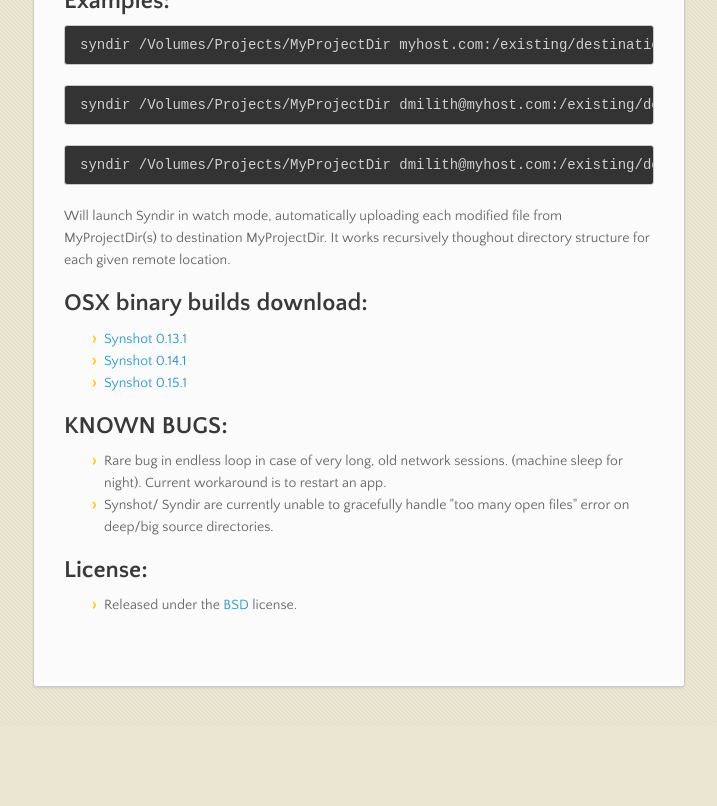
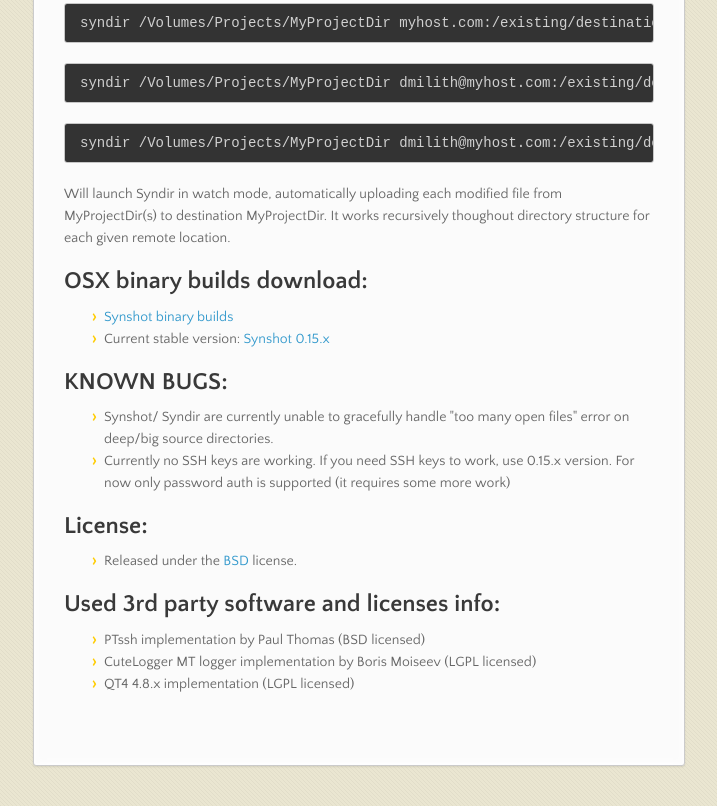
Before and after one commit to VerKnowSys/Syndir, a plain HTML site: page index.html in a window 1280 px wide. Shown: the part 1579-2385 px from the top of the page, without its empty margins (282-999 px from the left). Before the commit the page ends 2306 px from the top, so only its background shows below. Drawn offline with nearby package versions, Linux system fonts and the light colour scheme.

```diff
--- a/index.html
+++ b/index.html
@@ -50,7 +50,7 @@
 </ul><h2>Syndir features:</h2>
 
 <ul>
-<li>Synchronize your files with 0 setup. Works with SFTP. Requires SSH public key authentication.</li>
+<li>Synchronize your files fast. Works with SCP.</li>
 <li>Live file monitoring. Syndir by default runs in foreground as blocking application, watching directories recursively. On each file change it will automatically upload changed file to remote host in destination folder.</li>
 <li>Any amount of remote hosts supported. Just give them as additional params.</li>
 <li>Automatic creation of remote non existent remote directories.</li>
@@ -62,7 +62,7 @@
 <ul>
 <li>Uses Syndir core. Uses SSH public key authentication.</li>
 <li>Simple, small tray application for OSX and Linux.</li>
-<li>Blazing fast. It reuses and maintains single connection to SFTP host.</li>
+<li>Blazing fast. It reuses and maintains single connection to SCP host.</li>
 <li>Works under huge IO/Network loads.</li>
 <li>Security through obscurity. Each screenshot is uploaded first, then renamed to SHA1 of it's name.</li>
 <li>After each upload automatically copies destination link to system clipboard.</li>
@@ -116,18 +116,24 @@
 <h2>OSX binary builds download:</h2>
 
 <ul>
-<li><a href="http://dmilith.verknowsys.com/Public/Synshot-releases/Synshot-0.13.1.tar.gz">Synshot 0.13.1</a></li>
-<li><a href="http://dmilith.verknowsys.com/Public/Synshot-releases/Synshot-0.14.1.tar.gz">Synshot 0.14.1</a></li>
-<li><a href="http://dmilith.verknowsys.com/Public/Synshot-releases/Synshot-0.15.1.tar.gz">Synshot 0.15.1</a></li>
+<li><a href="http://dmilith.verknowsys.com/Public/Synshot-releases">Synshot binary builds</a></li>
+<li>Current stable version: <a href="http://dmilith.verknowsys.com/Public/Synshot-releases">Synshot 0.15.x</a>
+</li>
 </ul><h2>KNOWN BUGS:</h2>
 
 <ul>
-<li>Rare bug in endless loop in case of very long, old network sessions. (machine sleep for night). Current workaround is to restart an app.</li>
 <li>Synshot/ Syndir are currently unable to gracefully handle "too many open files" error on deep/big source directories.</li>
+<li>Currently no SSH keys are working. If you need SSH keys to work, use 0.15.x version. For now only password auth is supported (it requires some more work)</li>
 </ul><h2>License:</h2>
 
 <ul>
 <li>Released under the <a href="http://opensource.org/licenses/BSD-2-Clause">BSD</a> license.</li>
+</ul><h2>Used 3rd party software and licenses info:</h2>
+
+<ul>
+<li>PTssh implementation by Paul Thomas (BSD licensed)</li>
+<li>CuteLogger MT logger implementation by Boris Moiseev (LGPL licensed)</li>
+<li>QT4 4.8.x implementation (LGPL licensed)</li>
 </ul>
       </section>
       <footer>
```
Also changed, not shown: params.json (+1 -1 lines).
